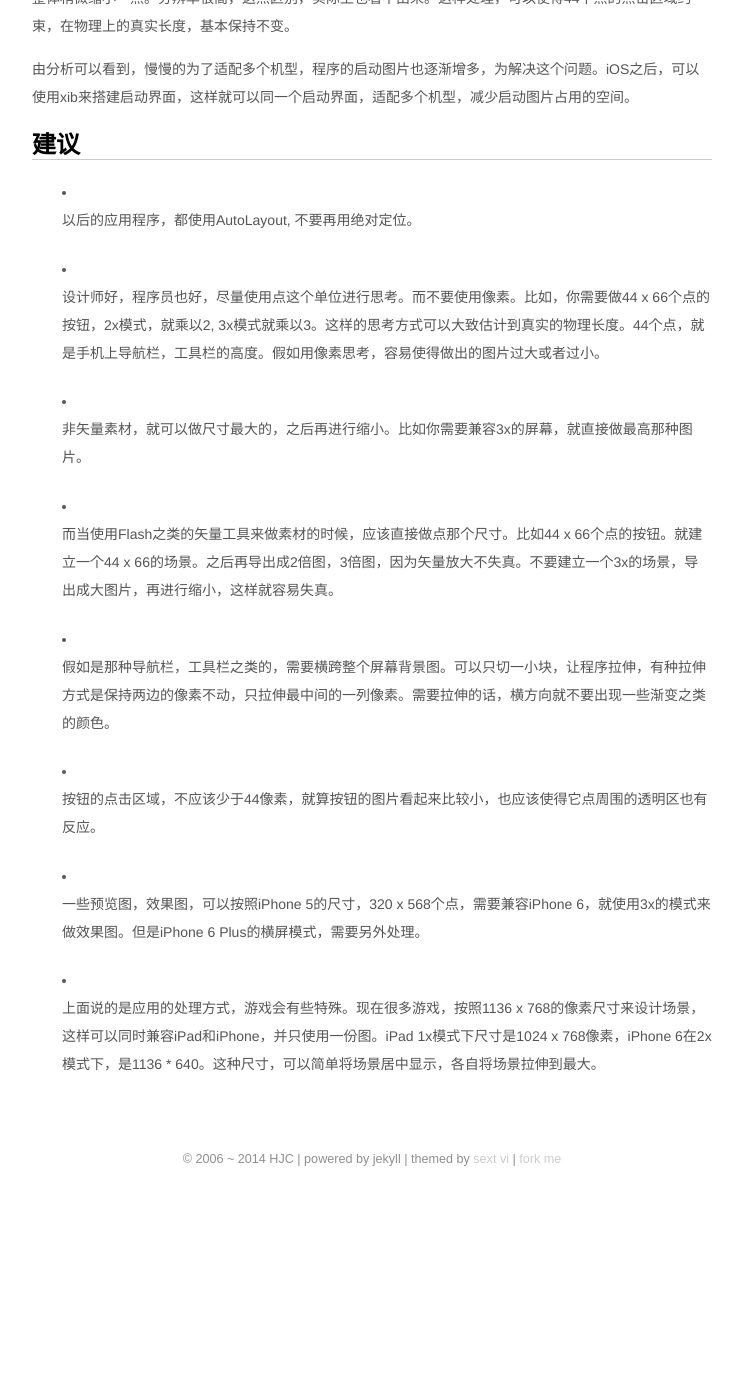
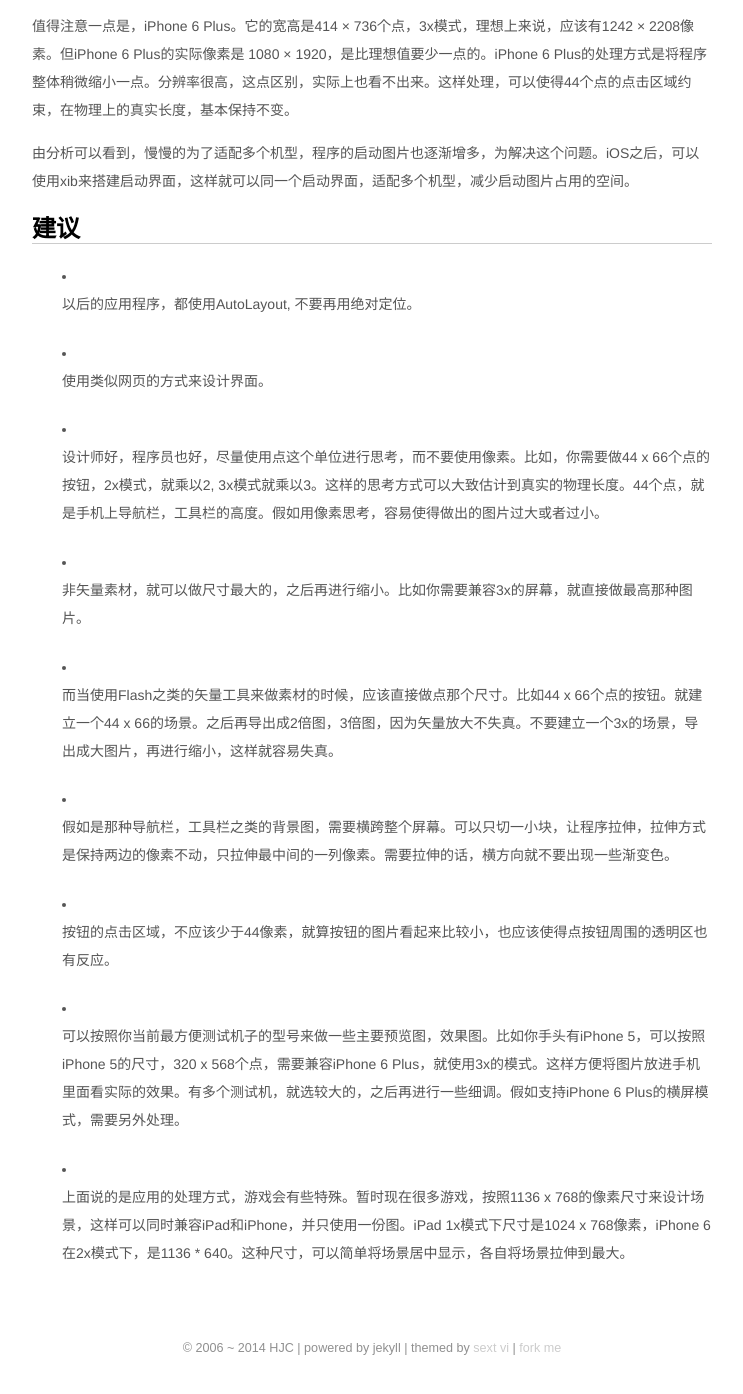
Before and after one commit to jzpangpang/hjcapple.github.com, a Jekyll site: the page built from _posts/2014-10-10-iphone-screen.md, in a window 1280 px wide and 1400 px high, scrolled down 9244 px. Shown: the top 1394 px of the window, without its empty margins (268-1011 px from the left). Built offline with Jekyll 4.4.1, drawn with Linux system fonts in a browser that asks for light colours; nearby versions of some CDN libraries; Markdown is read by kramdown in place of the engine named in the settings; before the commit the page ends 10456 px from its top, so only the background shows below that; some of the changed text lies outside the part shown.

Commit message:
修改了一些文字。

```diff
--- a/_posts/2014-10-10-iphone-screen.md
+++ b/_posts/2014-10-10-iphone-screen.md
@@ -7,20 +7,20 @@
 
 初代iPhone
 -----
-2007年，初代iPhone发布，屏幕的宽高是 320 x 480 像素。下文也是按照宽度，高度的顺序排列。这个分辨率一直iPhone 3GS也保持不变。
+2007年，初代iPhone发布，屏幕的宽高是 320 x 480 像素。下文也是按照宽度，高度的顺序排列。这个分辨率一直到iPhone 3GS也保持不变。
 
-那时编写iOS的App(应用程序)，只可以使用绝对定位。比如一个按钮(x, y, width, height) = (20, 30, 40, 50)，就表示它的宽度为40像素，高度为50像素，放在(20, 20)像素的位置。
+那时编写iOS的App(应用程序)，只支持绝对定位。比如一个按钮(x, y, width, height) = (20, 30, 40, 50)，就表示它的宽度是40像素，高度是50像素，放在(20, 20)像素的位置。
 
 
 iPhone 4
 ------
-2010年，iPhone 4发布，使用了Retina显示屏，在屏幕的物理尺寸不变的情况下，像素成倍增加，达到 640 x 960 像素。
+2010年，iPhone 4发布，率先采用Retina显示屏，在屏幕的物理尺寸不变的情况下，像素成倍增加，达到 640 x 960 像素。
 
 这样就出现一个问题，怎么让原有的App运行在新的手机上面？iPhone手机一个优势，就是有众多优秀的App，假如不兼容原有的App，就相当于放弃这个得来不易的优势，是很不明智的。
 
 每当iPhone的屏幕有所变化，比如iPhone 3GS过渡到iPhone 4, iPhone 4过渡到iPhone 5, iPhone 5过渡到iPhone 6，苹果公司都需要想办法来解决上述的兼容问题。
 
-为了运行之前的App，引入一个新的概念point(点)。点这个概念在iOS开发中十分重要，而非开发者很少关注。这时屏幕尺寸继续保持320 x 480，不过单位并非是像素，而是点。
+为了运行之前的App，引入一个新的概念point(点)。点这个概念在iOS开发中十分重要，而非开发者很少关注。iPhone 4屏幕尺寸继续保持320 x 480，不过单位并非是像素，而是点。
 
 * 在iPhone 3GS中，1个点等于1个像素。也就是说，点跟像素可以直接互换。
 * 在iPhone 4中，1个点等于2个像素。
@@ -34,19 +34,19 @@
 | iPhone 3GS		| 320 x 480 | 1x
 | iPhone 4 | 320 x 480 | 2x
 
-这里的屏幕模式2x，可以初步理解成，一个点等于多少个像素。
+这里的屏幕模式可以初步理解成，一个点等于多少个像素。2x，就是1个点等于2个像素。
 
-先总结一下单位
+总结一下单位
 
 * 手机屏幕的物理长度，使用英寸作为单位。比如iPhone 4屏幕是3.5英寸，iPhone 5 是4英寸，iphone 6是4.7英寸，这里的数字是指手机屏幕对角线的物理长度。
 
-* 屏幕像素，比如iPhone 3GS屏幕是320 x 480像素，iPhone 4是640 x 960像素，这里的像素可以想象成，屏幕上真正用来显示颜色的发光小点。
+* 屏幕像素，比如iPhone 3GS屏幕是320 x 480像素，iPhone 4是640 x 960像素，这里的像素可以想象成屏幕上真正用来显示颜色的发光小点。
 
 * 点，开发App时候使用的单位，是一个虚拟的单位，并非实际存在的，因此点有时也叫虚拟点。点这个单位，用于屏蔽各个屏幕设备的不同，兼容以前的程序。
 
 每英寸有多少个像素，称为ppi(pixel per inch)。我们可以简单算算，iPhone 4是640 x 960像素，对角线就是1154像素，除以3.5英寸，应该是330ppi。而官方给出的数字是326ppi。当像素太密，超过300ppi的时候，人眼也就不能区分出每个像素。因此iPhone 4的屏幕叫作Retina显示屏。Retina在英文中，是视网膜的意思。
 
-iPhone 4之后(x, y, width, height) = (20, 30, 40, 50)，就表示高度为40个点，宽度为50个点，放在(20, 20)个点的位置。这样的处理方法，将之前以像素作为单位自动转换成以点作为单位，使得iPhone 3GS的应用程序，不用修改也可运行在iPhone 4上面。
+iPhone 4之后(x, y, width, height) = (20, 30, 40, 50)，就表示高度为40个点，宽度为50个点，放在(20, 20)个点的位置。这种处理方法，将之前以像素作为单位自动转换成以点作为单位，使得iPhone 3GS的应用程序，不用修改也可运行在iPhone 4上面。
 
 文字，颜色等是矢量数据，放大不会失真。原有的iPhone 3GS程序，在iPhone 4上面运行，文字显示也十分清晰。
 
@@ -73,19 +73,19 @@
 | iPhone 4 | 320 x 480 | 2x
 | iPhone 5 | 320 * 568 | 2x
 
-跟iPhone 4做比较, iPhone 5的宽度保持不变。高度增加568 - 480 = 88。
+跟iPhone 4做比较, iPhone 5的宽度保持不变。高度增加568 - 480 = 88个点。
 
 在iOS开发中，44这个数字比较特殊。iOS界面指南写着，人类的手指有一定大小，点击区域低于44个点的时候，就难以点中。44的两倍就是88。
 
-当原有程序没有适配iPhone 5的时候，也可以正常运行，但多出来的88个点将会将会被自动均分为上下两部分，使得上下出现黑边。我找不到好看的图片，将就着看。
+当原有程序没有适配iPhone 5的时候，也可以正常运行，但多出来的88个点将会将会被自动均分为上下两部分，使得上下出现黑边。我找不到好看的图片。
 
 <img src="/media/files/iphone_screen/black_edge.jpeg" width="320" alt="iphone 4 程序举例" />
 
 那么怎样才能告诉iOS系统，应用程序已经适配了iPhone 5呢？在这里，我们先扯开一下，谈一下启动图片。
 
-iOS程序可以指定启动图片(Launch Image)。点击主屏幕的图标，进入App的时候，会立即显示一张图片，这张图片就是启动图片。App在正式启动的时需要做一些初始化处理，这通常比较费时。先出现启动图片，可以使用户觉得系统立即有响应，减少等待的焦虑感。
+点击主屏幕的图标，进入App的时候，会立即显示一张图片，这张图片就是启动图片(Launch Image)。App在正式启动的时需要做一些初始化处理，这通常比较费时。先出现启动图片，可以使用户觉得系统立即有响应，减少等待的焦虑感。
 
-每个机型，比如同时支持iPhone和iPad的程序，需要分别为iPhone跟iPad指定启动图片。当旧的iPhone 4的程序，运行在iPhone 5上面，没有iPhone 5的启动图片，就采用兼容模式，上下留黑边。当为iPhone 5指定了启动图片，系统就认为这个应用程序是已经适配了iPhone 5的，上下就不会留黑边了。下面是微信启动图片，应该都很熟悉了。
+每个机型，比如同时支持iPhone和iPad的程序，需要分别为iPhone跟iPad指定启动图片。当旧的iPhone 4的程序，运行在iPhone 5上面，没有iPhone 5的启动图片，就采用兼容模式，上下留黑边。当为iPhone 5指定了新的启动图片，系统就认为这个应用程序是已经适配了iPhone 5的，上下就不会留黑边了。下面是微信启动图片，应该都很熟悉了。
 
 <img src="/media/files/iphone_screen/weixin_launch.jpeg" width="320" alt="iphone 4 程序举例" />
 
@@ -122,7 +122,7 @@
 	view3.bottom = 20             // view3下边距离边界20个点
 	view3.height = view1.height   // view3高度等于view1高度
 
-指定上面的约束条件后，AutoLayout就会自动算出对应的布局。上面我写得比较繁琐，事实上很多操作都是可以使用鼠标拖拉来指定的，并不一定需要使用代码。但就算用代码，也有简写的方法。
+指定上面的约束条件后，AutoLayout就会自动算出对应的布局。上面我写得比较繁琐，事实上很多操作都是可以使用鼠标拖拉来指定的，并不一定需要使用代码。但就算用代码，也有简写的方法。下面是在xib中，拖拉鼠标指定约束时的界面。
 
 <img src="/media/files/iphone_screen/AutoLayout2.png" alt="AutoLayout 举例" />
 
@@ -138,13 +138,13 @@
 
 <img src="/media/files/iphone_screen/AutoLayout3.png" alt="AutoLayout 举例" />
 
-这里不过是3个控件的布局，当出现的控件数越多，屏幕尺寸越多，AutoLayout的优势就显露出来了。
+这里不过是3个控件的布局，当出现的控件数越多，屏幕尺寸越多，AutoLayout的优势就显露出来了。另外AutoLayout有个好处是容易支持多语言，不同语言下，同一个意思文字的长度是不同的，使用AutoLayout也可以自动适配。
 
 在iOS 6的时候，AutoLayout还比较少人使用，当时屏幕尺寸还比较少。iOS 7的时候，就开始很多人使用了。而到现在iOS 8了, 更加上iPhone 6, iPhone 6 Plus需要适配，AutoLayout大势所趋，不用不行了。
 
 iPhone 6, iPhone 6 Plus
 -------
-2014年，iPhone 6, iPhone 6 Plus发布后，情况又有新的变化。再次比较所有一下iPhone机型。
+2014年，iPhone 6, iPhone 6 Plus发布后，情况又有新的变化。再次比较所有iPhone机型。
 
 | 机型            	| 屏幕宽高，单位点 | 屏幕模式
 |--------------		|---------------|
@@ -176,16 +176,18 @@
 -------
 * 以后的应用程序，都使用AutoLayout, 不要再用绝对定位。
 
-* 设计师好，程序员也好，尽量使用点这个单位进行思考。而不要使用像素。比如，你需要做44 x 66个点的按钮，2x模式，就乘以2, 3x模式就乘以3。这样的思考方式可以大致估计到真实的物理长度。44个点，就是手机上导航栏，工具栏的高度。假如用像素思考，容易使得做出的图片过大或者过小。
+* 使用类似网页的方式来设计界面。
+
+* 设计师好，程序员也好，尽量使用点这个单位进行思考，而不要使用像素。比如，你需要做44 x 66个点的按钮，2x模式，就乘以2, 3x模式就乘以3。这样的思考方式可以大致估计到真实的物理长度。44个点，就是手机上导航栏，工具栏的高度。假如用像素思考，容易使得做出的图片过大或者过小。
 
 * 非矢量素材，就可以做尺寸最大的，之后再进行缩小。比如你需要兼容3x的屏幕，就直接做最高那种图片。
 
 * 而当使用Flash之类的矢量工具来做素材的时候，应该直接做点那个尺寸。比如44 x 66个点的按钮。就建立一个44 x 66的场景。之后再导出成2倍图，3倍图，因为矢量放大不失真。不要建立一个3x的场景，导出成大图片，再进行缩小，这样就容易失真。
 
-* 假如是那种导航栏，工具栏之类的，需要横跨整个屏幕背景图。可以只切一小块，让程序拉伸，有种拉伸方式是保持两边的像素不动，只拉伸最中间的一列像素。需要拉伸的话，横方向就不要出现一些渐变之类的颜色。
+* 假如是那种导航栏，工具栏之类的背景图，需要横跨整个屏幕。可以只切一小块，让程序拉伸，拉伸方式是保持两边的像素不动，只拉伸最中间的一列像素。需要拉伸的话，横方向就不要出现一些渐变色。
 
-* 按钮的点击区域，不应该少于44像素，就算按钮的图片看起来比较小，也应该使得它点周围的透明区也有反应。
+* 按钮的点击区域，不应该少于44像素，就算按钮的图片看起来比较小，也应该使得点按钮周围的透明区也有反应。
 
-* 一些预览图，效果图，可以按照iPhone 5的尺寸，320 x 568个点，需要兼容iPhone 6，就使用3x的模式来做效果图。但是iPhone 6 Plus的横屏模式，需要另外处理。
+* 可以按照你当前最方便测试机子的型号来做一些主要预览图，效果图。比如你手头有iPhone 5，可以按照iPhone 5的尺寸，320 x 568个点，需要兼容iPhone 6 Plus，就使用3x的模式。这样方便将图片放进手机里面看实际的效果。有多个测试机，就选较大的，之后再进行一些细调。假如支持iPhone 6 Plus的横屏模式，需要另外处理。
 
-* 上面说的是应用的处理方式，游戏会有些特殊。现在很多游戏，按照1136 x 768的像素尺寸来设计场景，这样可以同时兼容iPad和iPhone，并只使用一份图。iPad 1x模式下尺寸是1024 x 768像素，iPhone 6在2x模式下，是1136 * 640。这种尺寸，可以简单将场景居中显示，各自将场景拉伸到最大。
+* 上面说的是应用的处理方式，游戏会有些特殊。暂时现在很多游戏，按照1136 x 768的像素尺寸来设计场景，这样可以同时兼容iPad和iPhone，并只使用一份图。iPad 1x模式下尺寸是1024 x 768像素，iPhone 6在2x模式下，是1136 * 640。这种尺寸，可以简单将场景居中显示，各自将场景拉伸到最大。
```
